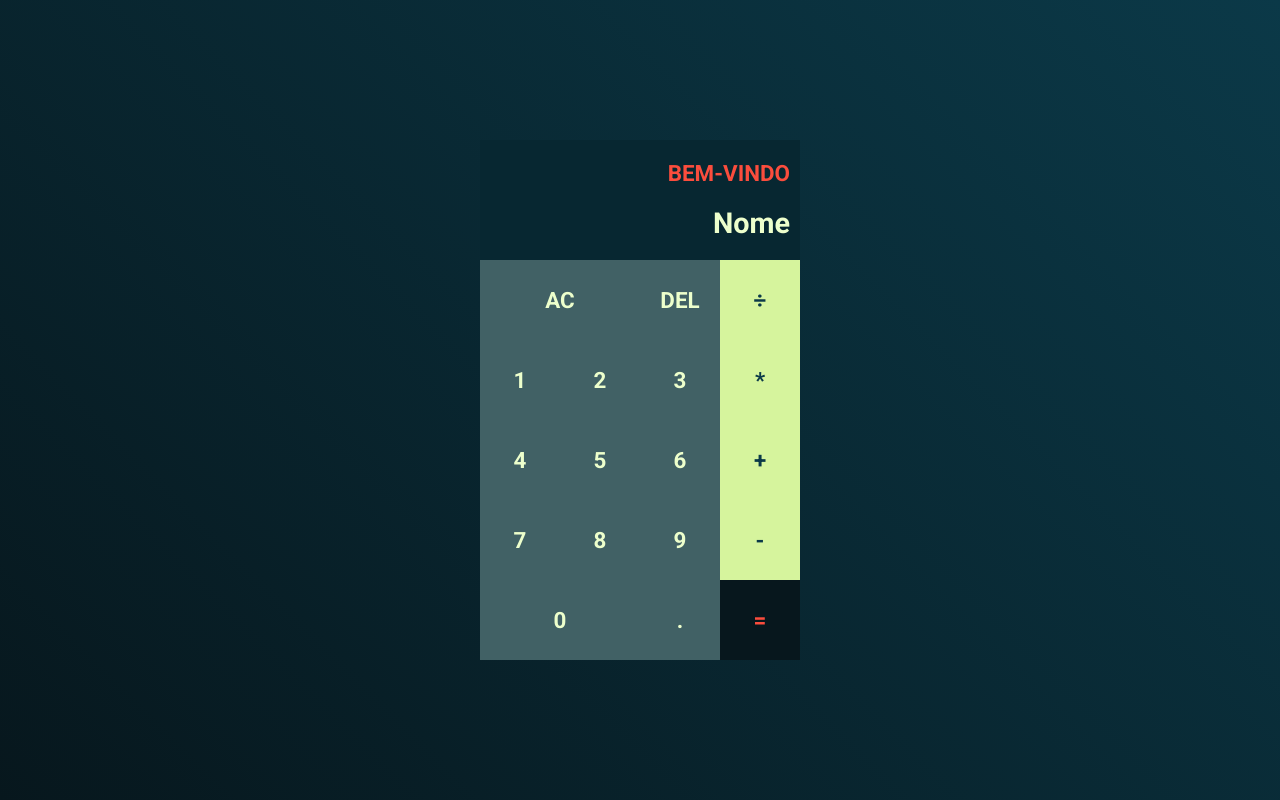
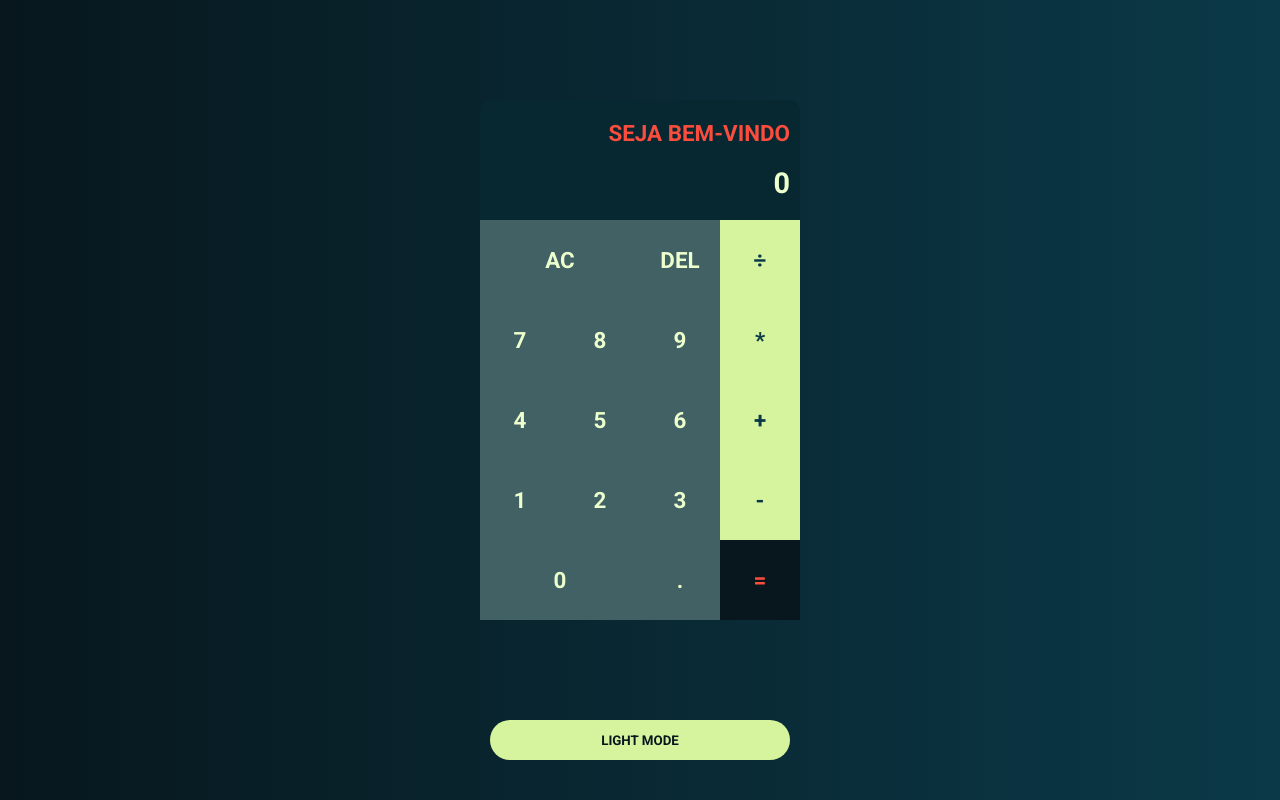
Before and after one commit to SallesThe/Calculadora, a plain HTML site: page index.html in a window 1280 px wide. Drawn offline with Linux system fonts and the light colour scheme.

Commit message:
Inserindo novos recursos da calculadora

```diff
--- a/index.html
+++ b/index.html
@@ -11,35 +11,38 @@
     </head>
     <body>
         <div class="grid-container">
-            <div class="output">
-                <div data-previous-operand class="previous-operand">BEM-VINDO</div>
-                <div data-current-operand class="current-operand">Nome</div>
+            <div id="display" class="output light-theme">
+                <div data-previous-operand class="previous-operand">SEJA BEM-VINDO</div>
+                <div data-current-operand class="current-operand">0</div>
             </div>
             <button data-all-clear class="span-two">AC</button>
             <button data-delete class="operator-del">DEL</button>
             <button data-operator class="operator">÷</button>
 
-            <button data-number>1</button>
-            <button data-number>2</button>
-            <button data-number>3</button>
+            <button class="btn-number" data-number>7</button>
+            <button class="btn-number" data-number>8</button>
+            <button class="btn-number" data-number >9</button>
 
             <button data-operator class="operator">*</button>
-            <button data-number>4</button>
-            <button data-number>5</button>
-            <button data-number>6</button>
+            <button class="btn-number" data-number>4</button>
+            <button class="btn-number" data-number>5</button>
+            <button class="btn-number" data-number>6</button>
 
             <button data-operator class="operator">+</button>
 
-            <button data-number>7</button>
-            <button data-number>8</button>
-            <button data-number>9</button>
+            <button class="btn-number" data-number>1</button>
+            <button class="btn-number" data-number>2</button>
+            <button class="btn-number" data-number>3</button>
 
             <button data-operator class="operator">-</button>
-            <button data-number class="span-two">0</button>
+            <button data-number class="span-two bd-radious-0">0</button>
             <button data-number >.</button>
-            <button data-equals class="operator-equal">=</button>
+            <button data-equals class="operator-equal bd-radious-btn">=</button>
         </div>
 
+        <div class="btn-switch">
+            <button id="btnSwitch">LIGHT MODE</button>
+        </div>
 
         <script src="script.js"></script>
     </body>
--- a/script.js
+++ b/script.js
@@ -6,6 +6,7 @@ const allClearButton = document.querySelector('[data-all-clear]');
 
 const previousOperandTextElement = document.querySelector('[data-previous-operand]');
 const currentOperandTextElement = document.querySelector('[data-current-operand]');
+
 
 class Calculator {
     constructor(previousOperandTextElement, currentOperandTextElement) {
@@ -67,6 +68,10 @@ class Calculator {
         this.previousOperand = "";
     }
 
+    delete() {
+        this.currentOperand = this.currentOperand.toString().slice(0, -1);
+    }
+
     chooseOperation(operation) {
 
         if (this.currentOperand === "") return;
@@ -81,8 +86,6 @@ class Calculator {
         this.currentOperand = ''
     }
 
-
-
     appendNumber(number) {
         if (this.currentOperand.includes('.') && number === '.') return;
 
@@ -93,12 +96,12 @@ class Calculator {
         this.currentOperand = '';
         this.previousOperand = '';
         this.operation = undefined;
+
     }
 
     updateDisplay() {
-        this.previousOperandTextElement.innerHTML = `${this.formatDisplayNumber(this.previousOperand)} ${this.operation || ""}`;
-        this.currentOperandTextElement.innerHTML = this.formatDisplayNumber(this.currentOperand);
-
+        this.previousOperandTextElement.innerHTML = `${this.formatDisplayNumber(this.previousOperand)} ${this.operation || ''}`;
+        this.currentOperandTextElement.innerHTML = this.formatDisplayNumber(this.currentOperand || '0');
     }
 }
 
@@ -128,5 +131,28 @@ allClearButton.addEventListener('click', () => {
 
 equalsButton.addEventListener('click', () => {
     calculator.calculate();
-    calculator.updateDisplay;
+    calculator.updateDisplay();
 });
+
+
+deleteButton.addEventListener('click', () => {
+    calculator.delete();
+    calculator.updateDisplay();
+});
+
+// SWITCH THEME
+
+const btn = document.getElementById('btnSwitch');
+
+const buttons = document.getElementsByClassName('.btn-number');
+
+btn.addEventListener('click', () => {
+
+
+    let textbtn = document.body.classList.contains('light') ? 'LIGHT MODE' : 'DARK MODE'
+
+    document.body.classList.toggle('light');
+    btn.classList.toggle('light');
+    btn.innerHTML = textbtn;
+    buttons.classList.toggle('light');
+});
--- a/style.css
+++ b/style.css
@@ -9,14 +9,14 @@
 }
 
 body {
-    background: linear-gradient(45deg, #07171d, #0B3948);
+    background: linear-gradient(to right, #07171d, #0B3948);
 }
 
 .grid-container {
     display: grid;
     justify-content: center;
     align-content: center;
-    min-height: 100vh;
+    min-height: 90vh;
     grid-template-columns: repeat(4, 100px);
     grid-template-rows: minmax(120px, auto) repeat(5, 100px);
 }
@@ -69,6 +69,7 @@ body {
     background-color: #072731;
     display: flex;
     flex-direction: column;
+    border-radius: 10px 10px 0px 0px;
     align-items: flex-end;
     justify-content: space-around;
     padding: 10px;
@@ -85,3 +86,60 @@ body {
     color: #edffcc;
     font-size: 1.8rem;
 }
+
+.btn-switch {
+    display: flex;
+    justify-content: center;
+    align-items: center;
+    margin: 0px;
+}
+
+.btn-switch button {
+    max-width: 300px;
+    width: 100%;
+    cursor: pointer;
+    height: 40px;
+    border: none;
+    border-radius: 20px;
+    background-color: #D6F49D;
+    color: #07171d;
+    transition: .2s;
+}
+
+.btn-switch button:hover {
+    height: 45px;
+    background-color: #07171d;
+    color: #FB4D3D;
+}
+
+
+
+/*  LIGHT MODE */
+
+
+body.light {
+    background: linear-gradient(to left, #95b8c4, #D6F49D)
+}
+
+.btn-switch button.light {
+    background-color: #07171d;
+    color: #D6F49D;
+    transition: .2s;
+}
+
+.btn-switch button.light:hover {
+    background-color: #D6F49D;
+    color: #07171d;
+    transition: .2s;
+}
+
+.grid-container button > .btn-number.light {
+    cursor: pointer;
+    font-size: 2rem;
+    /* border: 1px solid #416165; */
+    border: none;
+    outline: none;
+    background-color: #0B3948;
+    color: #FB4D3D;
+    transition: .2s ease-in-out;
+}
```
